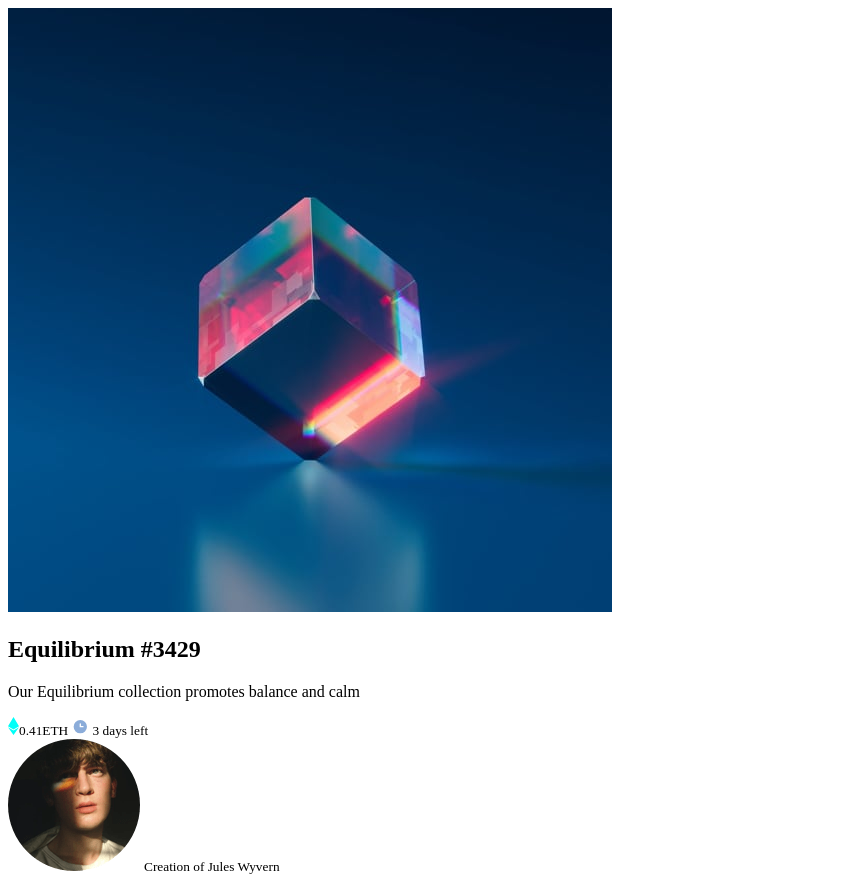
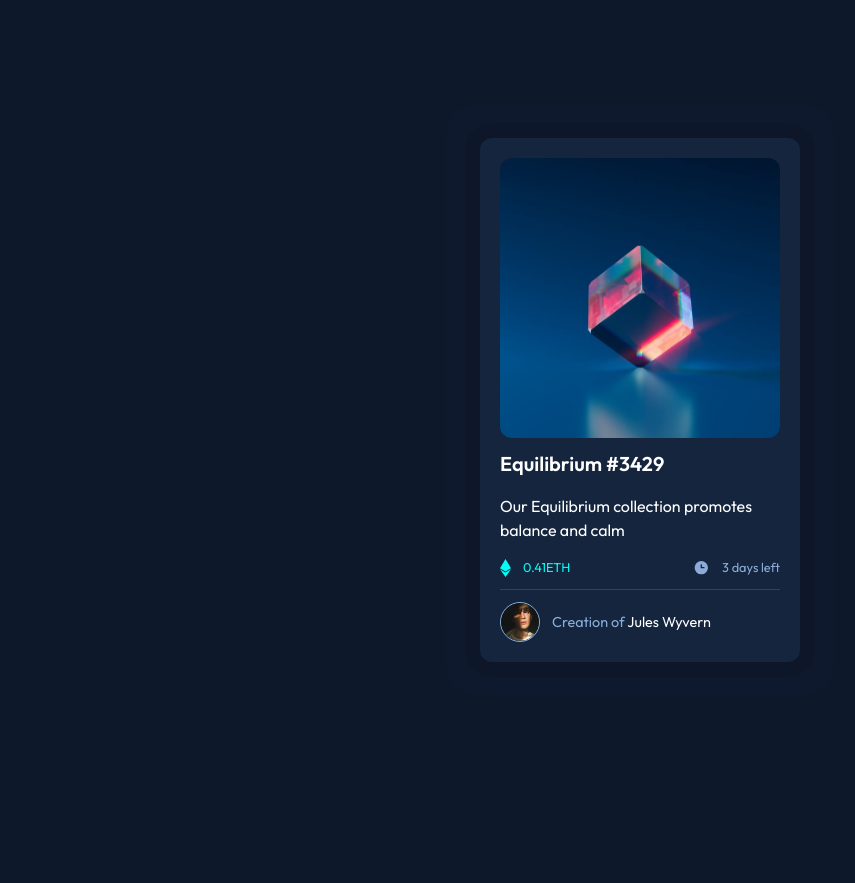
Before and after one commit to NikaBotchorishvili/nft-preview, a website: page src/index.html in a window 1280 px wide. Shown: the whole page, without its empty margins (0-855 px from the left). After the commit the page ends 800 px from the top, so only its background shows below. Drawn offline with Linux system fonts and the light colour scheme; the site is published under a folder, as on GitHub Pages, so addresses that start at the root find nothing.

Commit message:
fixed css import for production

```diff
--- a/src/index.html
+++ b/src/index.html
@@ -15,7 +15,7 @@
 			href="https://fonts.googleapis.com/css2?family=Outfit:wght@300;400;600&display=swap"
 			rel="stylesheet"
 		/>
-		<link rel="stylesheet" href="/dist/output.css" />
+		<link rel="stylesheet" href="./css/output.css" />
 	</head>
 	<body
 		class="bg-veryDarkBlueMainBG flex w-[100dvw] h-[100dvh] justify-center items-center font-outfit"
```
Also changed, not shown: dist/output.css (deleted), src/css/input.css (renamed from src/input.css), src/css/output.css (added).
